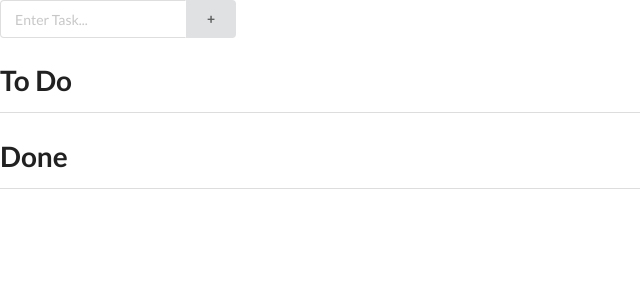
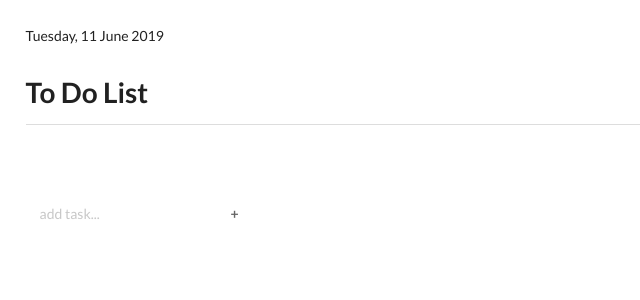
Before and after one commit to jasminegmp/todo-app, a React (Create React App) app: page / in a window 1280 px wide. Shown: the top 300 px of the page, without its empty margins (0-640 px from the left). Built offline with nearby package versions, Linux system fonts and the light colour scheme; the HTML template or start-up script is replaced by a standard one.

Commit message:
Added some styling

```diff
--- /dev/null
+++ b/src/App.css
@@ -0,0 +1,12 @@
+body{
+    margin: 2%;
+}
+
+.ui.input>input {
+	border: 0px solid white;
+}
+
+.ui.button{
+	background: none;
+
+}
--- a/src/App.js
+++ b/src/App.js
@@ -2,6 +2,9 @@ import React from 'react';
 import ToDoItems from './ToDoItems';
 import DoneItems from './DoneItems';
 import todosData from './todosData';
+import './App.css';
+
+
 
 class App extends React.Component {
 
@@ -10,7 +13,11 @@ class App extends React.Component {
 		this.state = {
 			items: [],
       newItem: '',
-      doneItems: []
+      doneItems: [],
+      weekday: new Date().getDay(),
+      month: new Date().getMonth(),
+      day: new Date().getDate(),
+      year: new Date().getFullYear()
 		}
 
     this.addNewItem = this.addNewItem.bind(this);
@@ -100,21 +107,30 @@ class App extends React.Component {
 
 
 	render(){
-
+    const monthNames = ["January", "February", "March", "April", "May", "June",
+      "July", "August", "September", "October", "November", "December"
+      ];
+    const weekdayNames = ["Sunday", "Monday", "Tuesday", "Wednesday", "Thursday", "Friday", "Saturday"];
 		return (
-			<div className="App">
-        <form onSubmit = {this.addNewItem}>
-          <div className ="ui action input">
-            <input type="text" placeholder="Enter Task..." onChange = {this.newItemBuffer} value={this.state.newItem}/>
-            <button className ="ui button" type = "submit" onClick = {this.addNewItem} >+</button>
-          </div>
-          </form>
-        <h1>To Do</h1>
-        <ToDoItems entries = {this.state.items} deleteItem = {this.deleteItem} updateCheckedItem = {this.updateCheckedItem}/>
-        <h1>Done</h1>
-        <DoneItems entries = {this.state.doneItems} deleteDoneItem = {this.deleteDoneItem}/>
-
-
+			<div className="ui grid App">
+        <div className="sixteen wide column">
+          {`${weekdayNames[this.state.weekday]}` + ", " + `${this.state.day}` + " " + `${monthNames[this.state.month]}` +  " "+ +`${this.state.year}`}
+        </div>
+        <div className="sixteen wide column">
+          <h1>To Do List</h1>
+          <ToDoItems entries = {this.state.items} deleteItem = {this.deleteItem} updateCheckedItem = {this.updateCheckedItem}/>
+        </div>
+        <div className="sixteen wide column">
+          <DoneItems entries = {this.state.doneItems} deleteDoneItem = {this.deleteDoneItem}/>
+        </div>
+        <div className="sixteen wide column">
+          <form onSubmit = {this.addNewItem}>
+            <div className ="ui action input">
+              <input  type="text" placeholder="add task..." onChange = {this.newItemBuffer} value={this.state.newItem}/>
+              <button className ="ui button" type = "submit" onClick = {this.addNewItem} >+</button>
+            </div>
+            </form>
+        </div>
 			</div>
 
 		);
--- a/src/DoneItems.js
+++ b/src/DoneItems.js
@@ -11,7 +11,7 @@ class DoneItems extends React.Component {
 
 	render(){
 		const completedStyle = {
-			color: '#34b1ba',
+			color: '#999999',
 			textDecoration: "line-through",
 			fontWeight: 400
 		}
@@ -26,7 +26,6 @@ class DoneItems extends React.Component {
 		return(
 			<div>
 				<div>{listItems}</div>
-				<div class="ui divider"></div>
 			</div>
 		)
 	}
```
